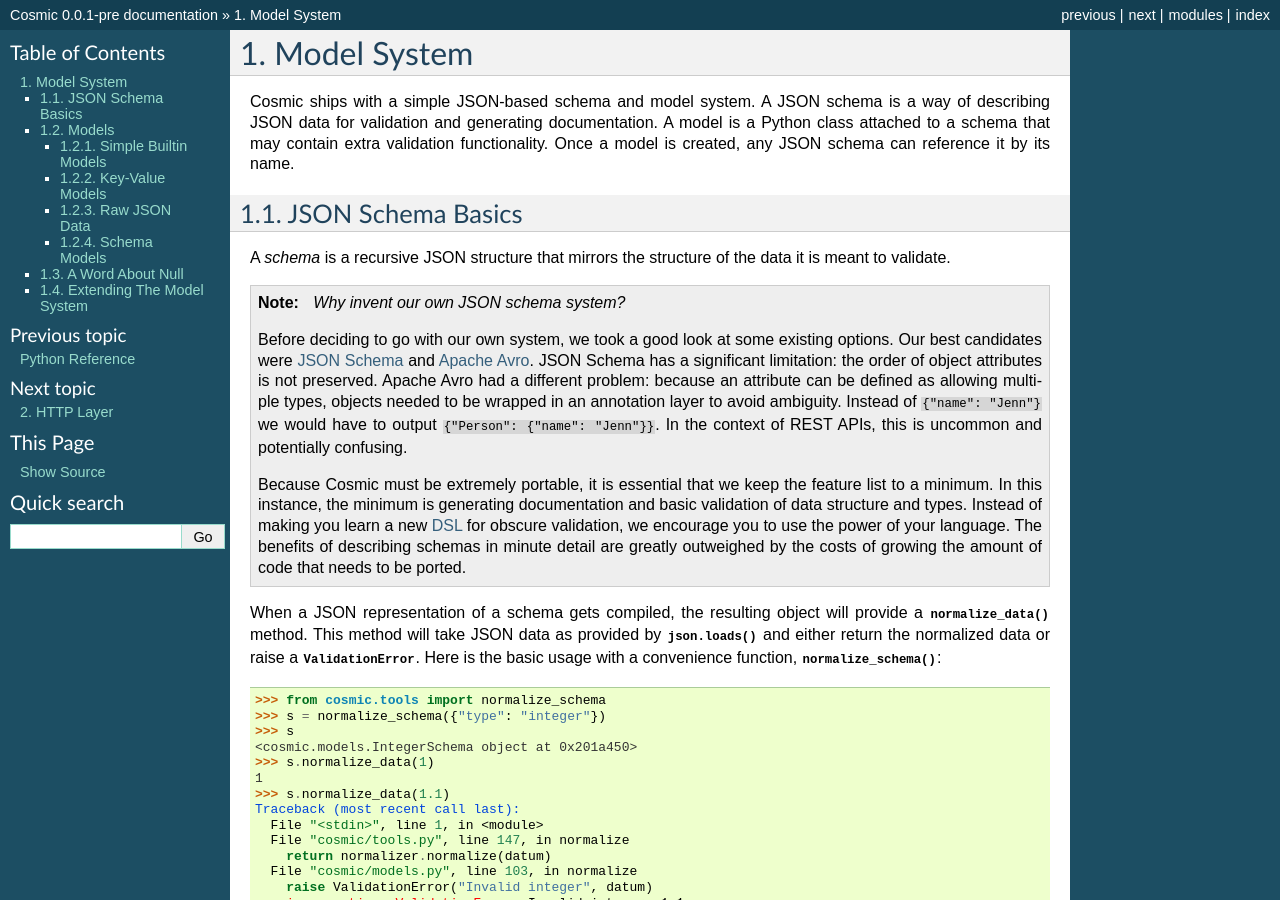
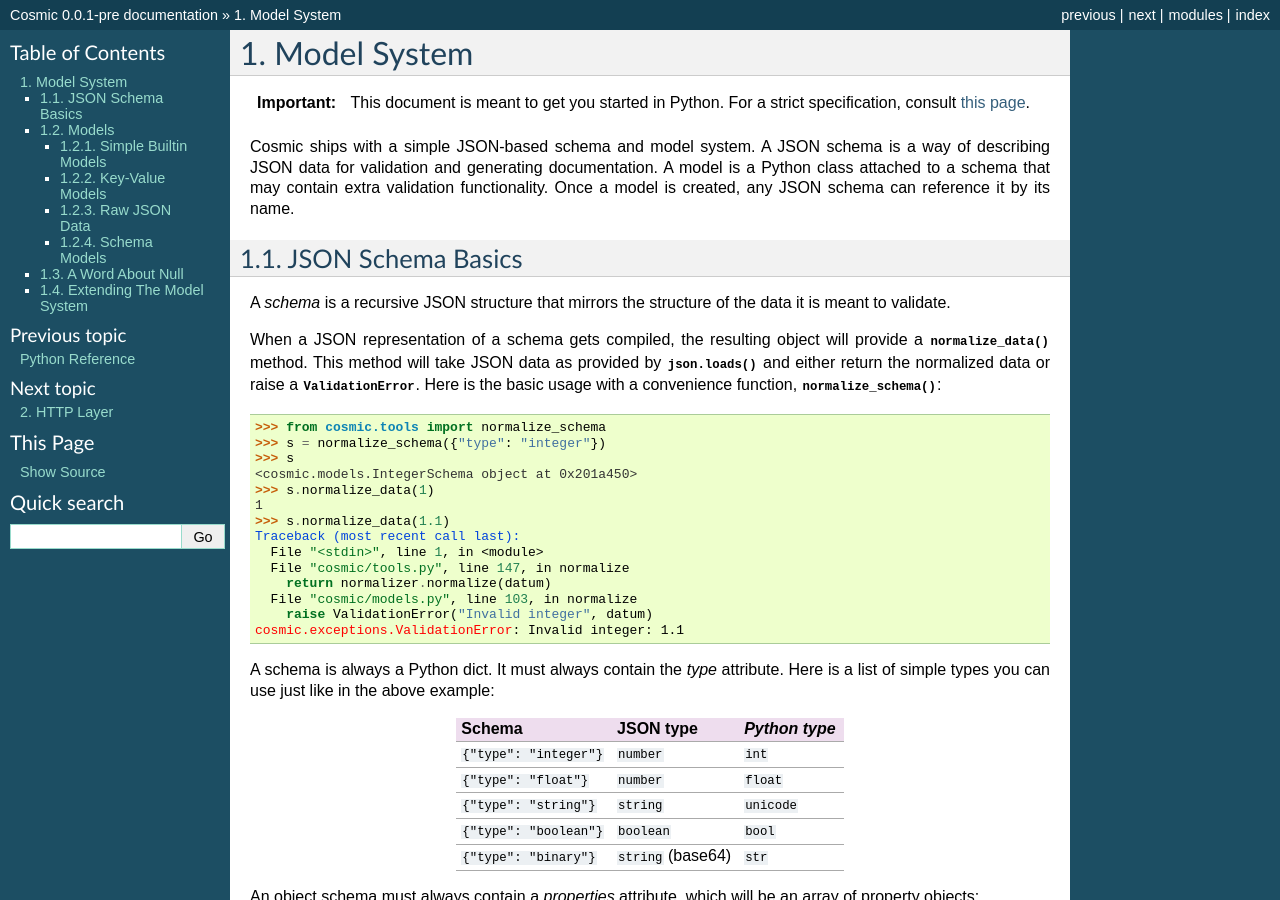
Before and after one commit to cosmic-api/cosmic.py, a Sphinx documentation site: the page built from docs/source/models.rst, in a window 1280 px wide and 900 px high. Built offline with Sphinx 7.4.7, drawn with Linux system fonts in a browser that asks for light colours; pages that are not in the unit, such as notebooks, are missing from menus; some of the changed text lies outside the part shown.

Commit message:
Update docs, some stuff moved to language-independent docs

```diff
--- a/docs/source/models.rst
+++ b/docs/source/models.rst
@@ -1,5 +1,9 @@
 Model System
 ============
+
+.. important::
+    This document is meant to get you started in Python. For a strict specification,
+    consult `this page </documentation/models.html>`_.
 
 Cosmic ships with a simple JSON-based schema and model system. A JSON schema
 is a way of describing JSON data for validation and generating documentation.
@@ -12,29 +16,6 @@
 
 A *schema* is a recursive JSON structure that mirrors the structure of the
 data it is meant to validate.
-
-.. note::
-
-    *Why invent our own JSON schema system?*
-
-    Before deciding to go with our own system, we took a good look at some
-    existing options. Our best candidates were `JSON Schema <http://json-
-    schema.org/>`_ and `Apache Avro <http://avro.apache.org/>`_. JSON Schema
-    has a significant limitation: the order of object attributes is not
-    preserved. Apache Avro had a different problem: because an attribute can
-    be defined as allowing multiple types, objects needed to be wrapped in an
-    annotation layer to avoid ambiguity. Instead of ``{"name": "Jenn"}`` we
-    would have to output ``{"Person": {"name": "Jenn"}}``. In the context of
-    REST APIs, this is uncommon and potentially confusing.
-
-    Because Cosmic must be extremely portable, it is essential that we keep
-    the feature list to a minimum. In this instance, the minimum is generating
-    documentation and basic validation of data structure and types. Instead of
-    making you learn a new `DSL <http://en.wikipedia.org/wiki/Domain-
-    specific_language>`_ for obscure validation, we encourage you to use the
-    power of your language. The benefits of describing schemas in minute
-    detail are greatly outweighed by the costs of growing the amount of code
-    that needs to be ported.
 
 When a JSON representation of a schema gets compiled, the resulting object
 will provide a :meth:`normalize_data` method. This method will take JSON data
@@ -347,80 +328,6 @@
 :meth:`serialize_data` simply call :class:`~cosmic.models.IntegerModel`'s
 :meth:`normalize` and :meth:`serialize` methods.
 
-Most schema classes are just wrappers around a model class. Like most models,
-however, they do have a schema of their own. It simply matches a dict with a
-single attribute *type*. The schema is as follows::
-
-    {
-        "type": "object",
-        "properties": [
-            {
-                "name": "type",
-                "required": True,
-                "schema": {"type": "string"}
-            }
-        ]
-    }
-
-:class:`~cosmic.models.ArraySchema` needs more than just type, it also needs
-*items*::
-
-    {
-        "type": "object",
-        "properties": [
-            {
-                "name": "type",
-                "required": True,
-                "schema": {"type": "string"}
-            },
-            {
-                "name": "items",
-                "required": True,
-                "schema": {"type": "schema"}
-            }
-        ]
-    }
-
-:class:`~cosmic.models.ObjectSchema` requires *properties*::
-
-    {
-        "type": "object",
-        "properties": [
-            {
-                "name": "type",
-                "required": True,
-                "schema": {"type": "string"}
-            },
-            {
-                "name": "properties",
-                "required": True,
-                "schema": {
-                    "type": "array",
-                    "items": {
-                        "type": "object",
-                        "properties": [
-                            {
-                                "name": "name",
-                                "required": True,
-                                "schema": {"type": "string"}
-                            },
-                            {
-                                "name": "required",
-                                "required": True,
-                                "schema": {"type": "boolean"}
-                            },
-                            {
-                                "name": "schema",
-                                "required": True,
-                                "schema": {"type": "schema"}
-                            }
-                        ]
-                    }
-                }
-            }
-        ]
-    }
-
 As you can see, the ``schema`` type is quite handy. Not only is it used by the
 model system internally but also by other modules in Cosmic. It allows such
 things as actions to be implemented as simple models.
```
